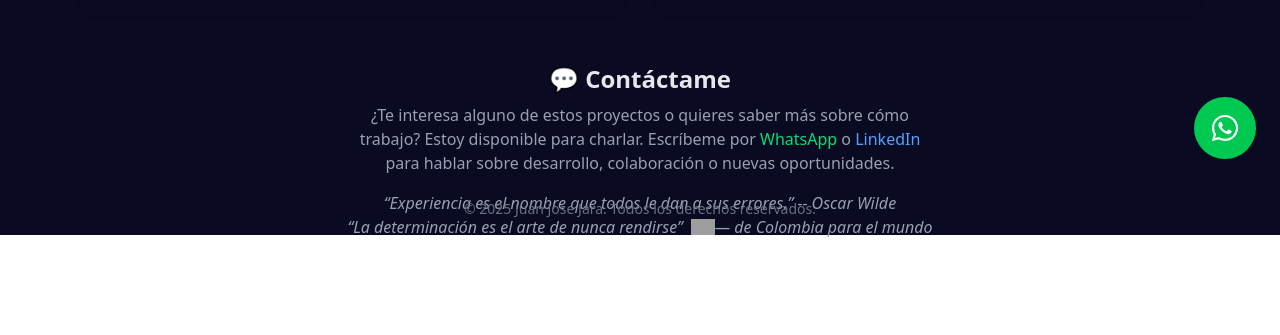
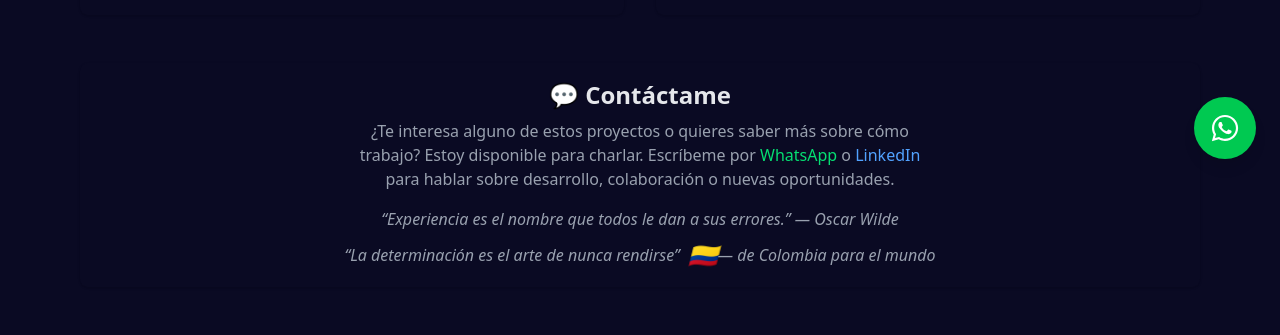
Before and after one commit to juanj72/my-blog, a React (Vite) app: page /my-blog/projects in a window 1280 px wide. Shown: the part 617-952 px from the top of the page. Before the commit the page ends 856 px from the top, so only its background shows below. Built offline with nearby package versions, Linux system fonts and the light colour scheme; grey boxes are pictures that could not be loaded.

Commit message:
projects section ok

```diff
--- a/src/layouts/mainContent.tsx
+++ b/src/layouts/mainContent.tsx
@@ -6,7 +6,7 @@ import { motion } from "framer-motion";
 
 export const MainContent = () => {
   return (
-    <div className="bg-[#0a0a23] relative ">
+    <div className="bg-[#0a0a23] relative min-h-screen ">
       <Navbar />
       <motion.div
         className="container mx-auto"
@@ -20,7 +20,7 @@ export const MainContent = () => {
       <Footer />
 
       <a
-        href="https://wa.me/573001234567"
+        href="https://wa.me/573213437645"
         target="_blank"
         rel="noopener noreferrer"
         className="fixed bottom-6 right-6 bg-green-500 rounded-full p-4 shadow-lg hover:bg-green-600 transition transform hover:scale-110"
--- a/src/pages/projects/index.tsx
+++ b/src/pages/projects/index.tsx
@@ -1,5 +1,3 @@
-
-
 export const Projects = () => {
     const projects = [
       {
@@ -32,7 +30,7 @@ export const Projects = () => {
       },
     ];
 
-  const getTechColor = (tech:string) => {
+    const getTechColor = (tech: string) => {
       switch (tech) {
         case "React.js":
           return "bg-cyan-400";
@@ -52,7 +50,8 @@ export const Projects = () => {
     };
 
     return (
-    <div className="max-w-6xl mx-auto px-4 py-12 h-screen">
+      <div className="flex flex-col min-h-screen max-w-6xl mx-auto px-4 py-12">
+        <main className="flex-grow">
           <h2 className="text-4xl font-bold text-center text-gray-200 mb-10">
             Proyectos
           </h2>
@@ -100,9 +99,10 @@ export const Projects = () => {
               </div>
             ))}
           </div>
+        </main>
 
         {/* Sección de Contacto */}
-      <div className="mt-12 text-center">
+        <div className="mt-12 text-center bg-[#0a0a23] rounded-lg shadow p-4">
           <h3 className="text-2xl font-semibold text-gray-200 mb-2">
             💬 Contáctame
           </h3>
@@ -110,7 +110,7 @@ export const Projects = () => {
             ¿Te interesa alguno de estos proyectos o quieres saber más sobre cómo
             trabajo? Estoy disponible para charlar. Escríbeme por{" "}
             <a
-            href="https://wa.me/573001234567"
+              href="https://wa.me/573213437645"
               target="_blank"
               rel="noopener noreferrer"
               className="text-green-400 hover:underline"
@@ -131,16 +131,12 @@ export const Projects = () => {
 
           {/* Frase personal */}
           <p className="text-gray-400 italic">
-          “Experiencia es el nombre que todos le dan a sus errores.” -- Oscar Wilde
+            “Experiencia es el nombre que todos le dan a sus errores.” — Oscar
+            Wilde
           </p>
-        <p className="text-gray-400 italic flex items-center justify-center">
+          <p className="text-gray-400 italic flex items-center justify-center mt-2">
             “La determinación es el arte de nunca rendirse”
-          <img
-            src="https://upload.wikimedia.org/wikipedia/commons/2/21/Flag_of_Colombia.svg"
-            alt="Colombia flag"
-            className="w-6 h-4 ml-2 inline"
-          />
-          — de Colombia para el mundo
+            <span className="ml-2 text-2xl">🇨🇴</span> — de Colombia para el mundo
           </p>
         </div>
       </div>
```
Lines whose indentation alone changed are shown as unchanged.
